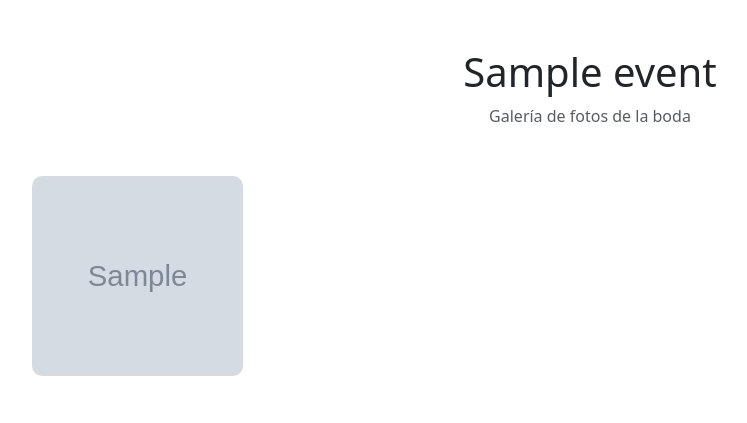
After one commit to LuisanaSalas/boda-fotos, a Django app: a page that uses templates/event_gallery.html in a window 1280 px wide. The commit adds this page. Shown: the top 423 px of the page, without its empty margins (50-797 px from the left). Run offline with Django 5.2, Linux system fonts and the light colour scheme; tables that the repository leaves empty hold one stand-in row (values such as "Sample post"); grey boxes marked "Sample" are stand-in pictures.

Commit message:
agrega galeria de fotos del evento

```diff
--- a/eventos/urls.py
+++ b/eventos/urls.py
@@ -13,4 +13,9 @@ urlpatterns = [
         views.event_qr_pdf,
         name='event_qr_pdf'
     ),
+    path(
+        'evento/<slug:event_slug>/galeria/',
+        views.event_gallery,
+        name='event_gallery'
+    ),
 ]
--- a/eventos/views.py
+++ b/eventos/views.py
@@ -7,7 +7,7 @@ from reportlab.lib.units import cm
 from reportlab.lib.utils import ImageReader
 from reportlab.pdfgen import canvas
 
-from .models import Table, Event
+from .models import Table, Event, Media
 from .forms import MediaUploadForm
 
 
@@ -16,6 +16,7 @@ def home(request):
 
 
 def table_upload(request, event_slug, table_number, token):
+
     table = get_object_or_404(
         Table,
         event__slug=event_slug,
@@ -25,21 +26,33 @@ def table_upload(request, event_slug, table_number, token):
     )
 
     if request.method == "POST":
+
         form = MediaUploadForm(request.POST, request.FILES)
+
         if form.is_valid():
-            media = form.save(commit=False)
-            media.event = table.event
-            media.table = table
-            media.save()
+
+            guest_name = form.cleaned_data.get("guest_name")
+            images = request.FILES.getlist("images")
+
+            for image in images:
+                Media.objects.create(
+                    event=table.event,
+                    table=table,
+                    guest_name=guest_name,
+                    image=image
+                )
+
             return redirect(request.path)
+
     else:
         form = MediaUploadForm()
 
     context = {
         "table": table,
         "event": table.event,
-        "form": form,
+        "form": form
     }
+
     return render(request, "table_upload.html", context)
 
 
@@ -106,3 +119,18 @@ def event_qr_pdf(request, event_slug):
     return HttpResponse(buffer, content_type="application/pdf", headers={
         "Content-Disposition": f'inline; filename="{filename}"'
     })
+
+def event_gallery(request, event_slug):
+
+    event = get_object_or_404(Event, slug=event_slug)
+
+    media_items = Media.objects.filter(
+        event=event
+    ).order_by("-uploaded_at")
+
+    context = {
+        "event": event,
+        "media_items": media_items
+    }
+
+    return render(request, "event_gallery.html", context)
--- /dev/null
+++ b/templates/event_gallery.html
@@ -0,0 +1,62 @@
+<!DOCTYPE html>
+<html lang="es">
+
+<head>
+
+<meta charset="UTF-8">
+<meta name="viewport" content="width=device-width, initial-scale=1">
+
+<title>{{ event.name }} - Galería</title>
+
+<link href="https://cdn.jsdelivr.net/npm/bootstrap@5.3.7/dist/css/bootstrap.min.css" rel="stylesheet">
+
+<style>
+
+.photo-grid{
+display:grid;
+grid-template-columns:repeat(auto-fill,minmax(200px,1fr));
+gap:15px;
+}
+
+.photo-grid img{
+width:100%;
+height:200px;
+object-fit:cover;
+border-radius:10px;
+}
+
+</style>
+
+</head>
+
+<body>
+
+<div class="container py-5">
+
+<div class="text-center mb-5">
+
+<h1>{{ event.name }}</h1>
+<p class="text-muted">Galería de fotos de la boda</p>
+
+</div>
+
+<div class="photo-grid">
+
+{% for media in media_items %}
+
+<div>
+<img src="{{ media.image.url }}">
+</div>
+
+{% empty %}
+
+<p>No hay fotos todavía.</p>
+
+{% endfor %}
+
+</div>
+
+</div>
+
+</body>
+</html>
--- a/templates/table_upload.html
+++ b/templates/table_upload.html
@@ -42,12 +42,12 @@
                         </div>
 
                         <div class="mb-3">
-                            {{ form.image.label_tag }}
-                            {{ form.image }}
+                            <label class="form-label">Selecciona tus fotos</label>
+                            {{ form.images }}
                         </div>
 
                         <button class="btn btn-primary w-100">
-                            Subir foto
+                            Subir fotos
                         </button>
 
                     </form>
```
Also changed, not shown: eventos/forms.py (+36 -15 lines).
